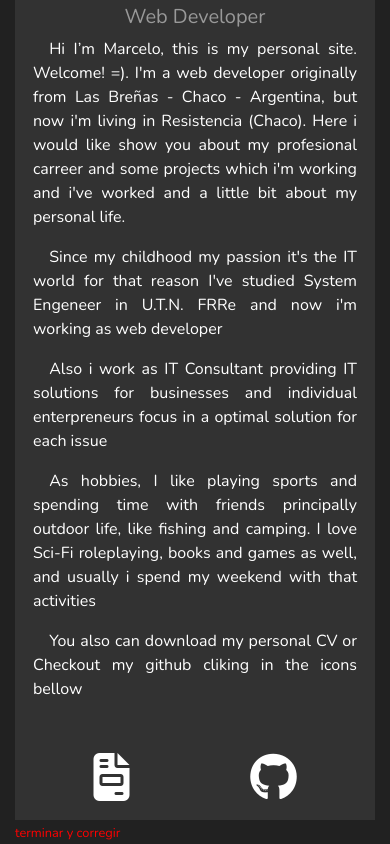
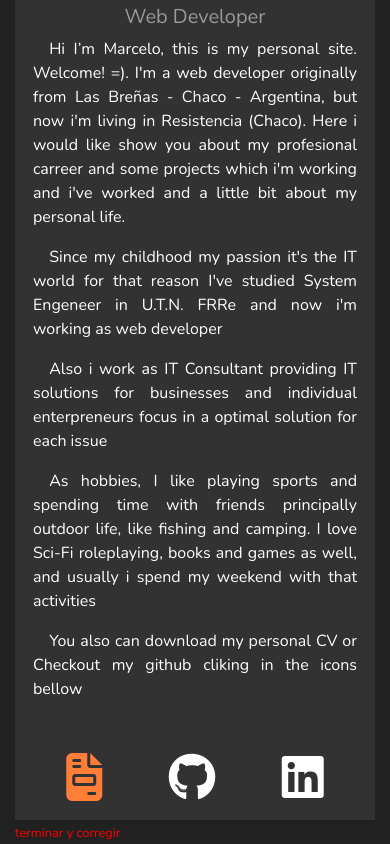
Before and after one commit to marceloagoston/marceloagoston.github.io, a plain HTML site: page about.html in a window 390 px wide. In both pictures the pointer is over the icon 111 px from the left and 1016 px from the top of the page. Shown: the part 239-1083 px from the top of the page. Drawn offline with nearby package versions, Linux system fonts and the light colour scheme.

Commit message:
beta version

```diff
--- a/about.html
+++ b/about.html
@@ -57,6 +57,7 @@
 		<section class="work icon_sec">
 			<a href="#"><i class="fas fa-file-invoice fnt_sz_3"></i></a>
 			<a href="https://github.com/marceloagoston" target="_blank"><i class="fab fa-github fnt_sz_3"></i></a>
+			<li><a href="https://www.linkedin.com/in/marcelo-alejandro-agoston-schrotlin-889601b4/"><i class="fab fa-linkedin fnt_sz_3"></i></a></li>
 		</section>
 		<small style="color:red">terminar y corregir</small>
 	</section>
--- a/assets/main.css
+++ b/assets/main.css
@@ -120,6 +120,9 @@ section h5{
 .fnt_sz_3{
 	font-size: 3em;
 }
+.fnt_sz_3:hover{
+	color: #FF7E38;
+}
 @media only screen and (max-width: 800px) {
 	.rsp{
 		display: block;
@@ -137,8 +140,9 @@ section h5{
 	.icono_rsp{
 		font-size: 1.5em;
 	}
-}
-@media only screen and (max-width: 800px) {
+	.icono_rsp:hover{
+		color: #FF7E38;
+	}
 	.avatar{
 		margin-top: -90px;
 		width: 50%;
```
